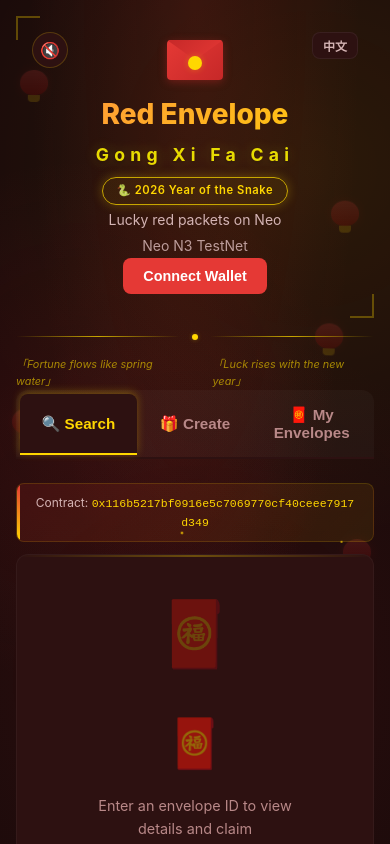
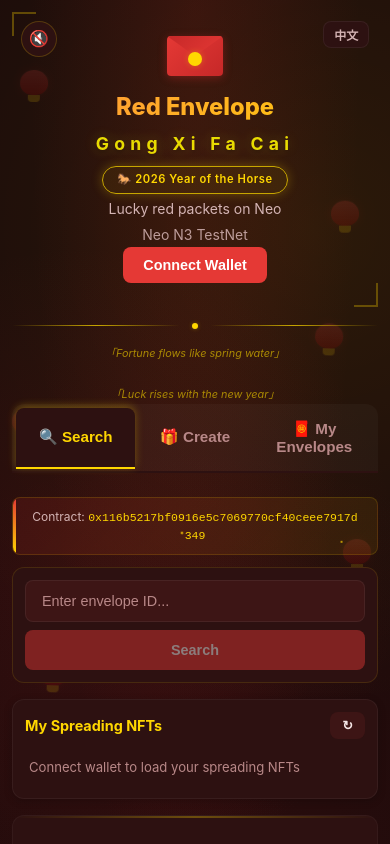
Before and after one commit to r3e-network/red-envelope, a Vue app in the folder frontend/: page / in a window 390 px wide. Shown: the top 844 px of the page. Built offline with nearby package versions, Linux system fonts and the light colour scheme.

Commit message:
fix(frontend): improve mobile responsiveness and update 2026 zodiac to horse

```diff
--- a/frontend/src/locale/messages.ts
+++ b/frontend/src/locale/messages.ts
@@ -240,10 +240,10 @@
   bgmOff: { en: "Music Off", zh: "音乐关" },
   volume: { en: "Volume", zh: "音量" },
   gongxifacai: { en: "Gong Xi Fa Cai", zh: "恭喜發財" },
-  snakeYearBadge: { en: "🐍 2026 Year of the Snake", zh: "🐍 2026 蛇年大吉" },
+  snakeYearBadge: { en: "🐎 2026 Year of the Horse", zh: "🐎 2026 马年大吉" },
   springCoupletLeft: { en: "Fortune flows like spring water", zh: "春回大地福满门" },
   springCoupletRight: { en: "Luck rises with the new year", zh: "蛇舞新春喜盈庭" },
-  snakeYearCelebration: { en: "Year of the Snake 🐍", zh: "蛇年大吉 🐍" },
+  snakeYearCelebration: { en: "Year of the Horse 🐎", zh: "马年大吉 🐎" },
 };
 
 export type MessageKey = keyof typeof messages;
--- a/frontend/src/styles/main.scss
+++ b/frontend/src/styles/main.scss
@@ -158,6 +158,10 @@
   font-family: monospace;
   color: var(--color-gold);
   box-shadow: var(--shadow-gold);
+  max-width: 100%;
+  overflow: hidden;
+  text-overflow: ellipsis;
+  white-space: nowrap;
 }
 
 .wallet-error {
@@ -303,6 +307,95 @@
   .layout-two-col {
     grid-template-columns: 1fr;
     gap: 1rem;
+  }
+
+  .panel-right {
+    order: -1;
+  }
+
+  .panel-left {
+    padding: 1rem;
+  }
+
+  .tabs {
+    margin-bottom: 1rem;
+  }
+
+  .tab {
+    font-size: 0.82rem;
+    padding: 0.6rem 0.4rem;
+  }
+
+  .type-selector {
+    flex-direction: column;
+  }
+
+  .form-row {
+    flex-direction: column;
+    gap: 0.55rem;
+  }
+
+  .create-result-actions {
+    flex-direction: column;
+  }
+
+  .wallet-spreading-item {
+    align-items: flex-start;
+    flex-direction: column;
+  }
+
+  .wallet-spreading-open {
+    width: 100%;
+    min-width: 0;
+  }
+
+  .card-actions {
+    flex-wrap: wrap;
+  }
+
+  .card-actions .btn {
+    flex: 1 1 calc(50% - 0.25rem);
+    min-width: 0;
+  }
+
+  .share-actions,
+  .nft-preview-actions {
+    flex-wrap: wrap;
+  }
+
+  .share-actions .btn,
+  .nft-preview-actions .btn {
+    flex: 1 1 100%;
+  }
+
+  .search-bar {
+    flex-direction: column;
+  }
+
+  .search-bar .btn {
+    width: 100%;
+  }
+
+  .create-wait-card {
+    width: 94vw;
+    padding: 1rem;
+  }
+
+  .spring-couplet {
+    flex-wrap: wrap;
+    gap: 0.45rem;
+  }
+
+  .spring-couplet .couplet-half {
+    text-align: center;
+  }
+
+  body {
+    background-attachment: scroll;
+  }
+
+  .input {
+    font-size: 16px;
   }
 }
 
@@ -2313,6 +2406,64 @@
 }
 
 @media (max-width: 480px) {
+  #app {
+    padding: 0.75rem;
+  }
+
+  .app-header {
+    padding-top: 2.25rem;
+  }
+
+  .btn-music {
+    top: 0.55rem;
+    left: 0.55rem;
+  }
+
+  .lang-toggle {
+    top: 0.55rem;
+    right: 0.55rem;
+  }
+
+  .app-title {
+    font-size: 1.48rem;
+  }
+
+  .wallet-pill {
+    font-size: 0.72rem;
+    padding: 0.35rem 0.7rem;
+  }
+
+  .create-result-actions {
+    gap: 0.4rem;
+  }
+
+  .wallet-chip {
+    font-size: 0.68rem;
+    padding: 0.18rem 0.48rem;
+  }
+
+  .history-table-head,
+  .history-table-row {
+    grid-template-columns: 1fr;
+    gap: 0.2rem;
+  }
+
+  .history-table-head {
+    display: none;
+  }
+
+  .history-table-row {
+    padding: 0.55rem 0.65rem;
+  }
+
+  .create-wait-title {
+    font-size: 0.94rem;
+  }
+
+  .create-wait-countdown {
+    font-size: 0.8rem;
+  }
+
   .year-badge {
     font-size: 0.7rem;
   }
```
